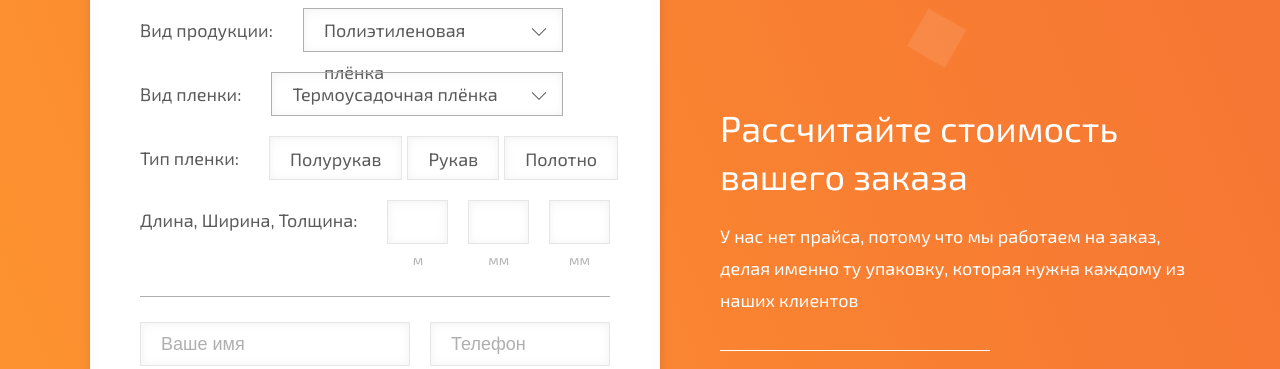
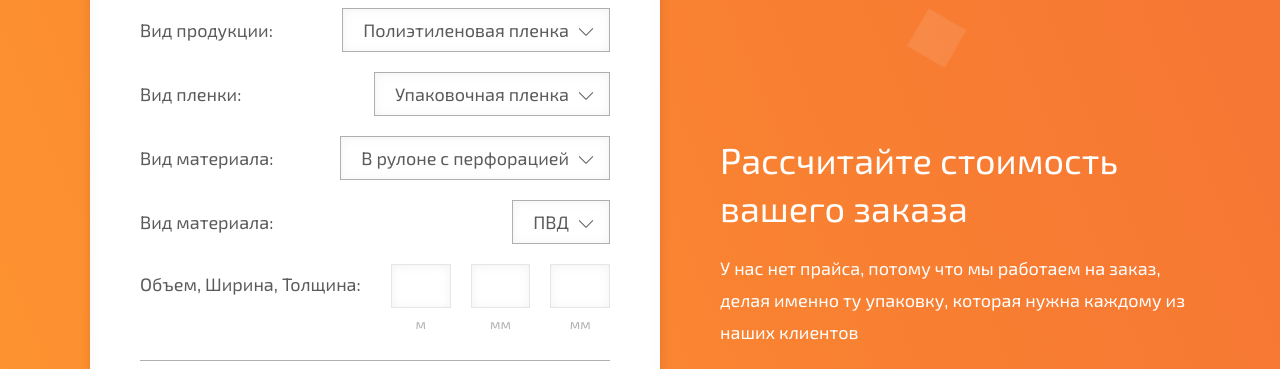
Before and after one commit to pixelaria/FinFlex, a website: page src/pug/main.pug in a window 1280 px wide. Shown: the part 722-1091 px from the top of the page. Drawn offline with nearby package versions, Linux system fonts and the light colour scheme; files that its build step writes are made by us from their sources; files whose address does not match are found by name.

Commit message:
form depended fiels

```diff
--- a/src/less/main.less
+++ b/src/less/main.less
@@ -1672,7 +1672,7 @@ h1,h2,h3,h4,p {
 .select {
   position: relative;
   margin-bottom: 20px;
-  width: 100%;
+
 
   &--active {
     .select__items {
--- a/src/pug/main.pug
+++ b/src/pug/main.pug
@@ -36,17 +36,34 @@ body.body.body--main
               p.section__text.section__text--white.section__text--line У нас нет прайса, потому что мы работаем на заказ, делая именно ту упаковку, которая нужна каждому из наших клиентов
             .section__part.calc
               .calc__fields
-                .calc__field.calc__field--90.input-group
+                .calc__field.input-group
                   label.input-group__label Вид продукции:
-                  +select('name','Полиэтиленовая плёнка','Полиэтиленовая плёнка','Полиэтиленовая плёнка')
-                .calc__field.calc__field--90.input-group
-                  label.input-group__label Вид пленки:
-                  +select('name','Термоусадочная плёнка','Термоусадочная плёнка','Термоусадочная плёнка')
-                .calc__field.calc__field--75.input-group
-                  label.input-group__label Тип пленки:
-                  +radio('name','Полурукав','Рукав','Полотно')
+                  .select
+                    input.select__input(name='type' type='hidden')
+                    .select__placeholder Полиэтиленовая пленка
+                    .select__items
+                      .select__item(data-value='Полиэтиленовая пленка' data-group='1') Полиэтиленовая пленка
+                      .select__item(data-value='Мешки, пакеты' data-group='2') Мешки, пакеты
+                .calc__group(data-group='1')
+                  .calc__field.input-group
+                    label.input-group__label Вид пленки:
+                    .select
+                      input.select__input(name='type' type='hidden')
+                      .select__placeholder Упаковочная пленка
+                      .select__items
+                        .select__item(data-value='Упаковочная пленка, ПВД' ) Упаковочная пленка, ПВД
+                        .select__item(data-value='Упаковочная пленка, ПНД' ) Упаковочная пленка, ПНД
+                        .select__item(data-value='Термоусадочная пленка' ) Термоусадочная пленка
+                        .select__item(data-value='Пленка с флексопечатью' ) Пленка с флексопечатью
+                .calc__group(data-group='2')
+                  .calc__field.input-group(data-parent="group")
+                    label.input-group__label Вид материала:
+                    +select('name','В рулоне с перфорацией','В пластах')
+                  .calc__field.calc__field--75.input-group
+                    label.input-group__label Вид материала:
+                    +select('name','ПВД','ПНД')
                 .calc__field.input-group.input-group--start
-                  label.input-group__label Длина, Ширина, Толщина:
+                  label.input-group__label Объем, Ширина, Толщина:
                   .input-group__group
                     .input-group__box
                       input.input-group__input
@@ -57,7 +74,6 @@ body.body.body--main
                     .input-group__box
                       input.input-group__input
                       .input-group__desc мм
-
               .calc__fields.calc__fields--info
                 .calc__field.input-group
                   input.input-group__input.input-group__input--name(name="name" placeholder="Ваше имя")
```
Also changed, not shown: docs/css/bundle.css, docs/main.html.
